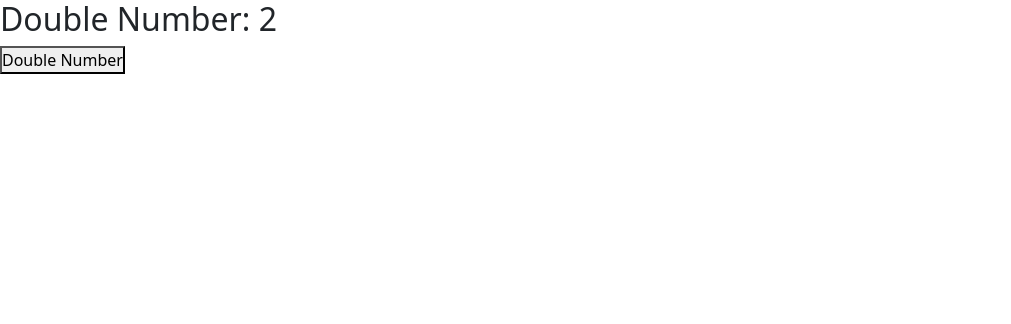
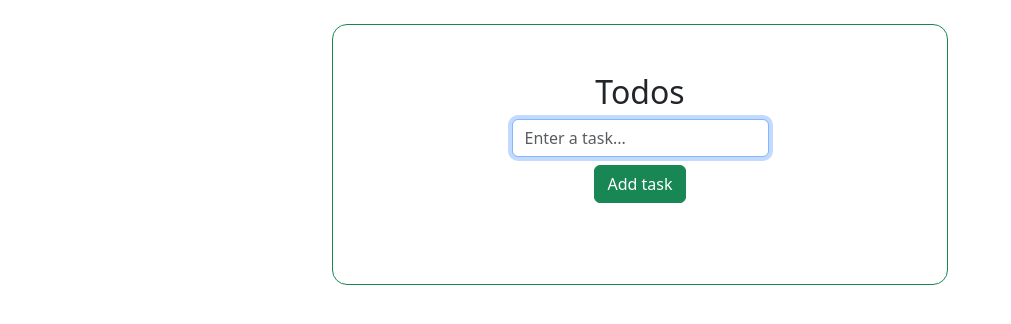
Before and after one commit to toopsie-dev/React-Vite, a React (Vite) app: page / in a window 1280 px wide. Shown: the top 324 px of the page, without its empty margins (0-1011 px from the left). Built offline with nearby package versions, Linux system fonts and the light colour scheme.

Commit message:
Created a todo app applying react hooks

```diff
--- a/src/App.jsx
+++ b/src/App.jsx
@@ -1,9 +1,9 @@
-import UseMemo from "./components/React Hooks/UseMemo";
+import TodosComponent from "./components/Todos/TodosComponent";
 
 const App = () => {
   return (
     <>
-      <UseMemo />
+      <TodosComponent />
     </>
   );
 };
--- /dev/null
+++ b/src/components/Todos/TodoForm.jsx
@@ -0,0 +1,33 @@
+import { useContext } from "react";
+import TodoContext from "../context/TodoContext";
+
+const TodoForm = () => {
+  const { inputRef, error, task, setTask, handleTaskSumbit } =
+    useContext(TodoContext);
+  return (
+    <form className="form text-center" onSubmit={handleTaskSumbit}>
+      <div className="mb-2">
+        <input
+          ref={inputRef}
+          className="form-control"
+          type="text"
+          placeholder="Enter a task..."
+          value={task}
+          onChange={(e) => setTask(e.target.value)}
+        />
+        {error && (
+          <p style={{ fontSize: "12px", color: "red" }}>
+            You must not have empty task.
+          </p>
+        )}
+      </div>
+      <div>
+        <button type="submit" className="btn btn-md btn-success">
+          Add task
+        </button>
+      </div>
+    </form>
+  );
+};
+
+export default TodoForm;
--- /dev/null
+++ b/src/components/Todos/TodoList.jsx
@@ -0,0 +1,18 @@
+import { useContext } from "react";
+import TodoContext from "../context/TodoContext";
+
+const TodoList = () => {
+  const { taskList } = useContext(TodoContext);
+
+  return (
+    <ul className="list-group">
+      {taskList.map((task, index) => (
+        <li key={index} className="list-group-item">
+          {task}
+        </li>
+      ))}
+    </ul>
+  );
+};
+
+export default TodoList;
--- /dev/null
+++ b/src/components/Todos/TodoProvider.jsx
@@ -0,0 +1,37 @@
+import { useEffect, useRef, useState } from "react";
+import TodoContext from "../context/TodoContext";
+
+const TodoProvider = ({ children }) => {
+  const [task, setTask] = useState("");
+  const [taskList, setTaskList] = useState([]);
+  const [error, setError] = useState(false);
+  const inputRef = useRef();
+
+  useEffect(() => {
+    inputRef.current.focus();
+  }, [task]);
+
+  const handleTaskSumbit = (event) => {
+    event.preventDefault();
+    if (task) {
+      setTaskList([...taskList, task]);
+      setTask("");
+      setError(false);
+    } else {
+      setError(true);
+    }
+    inputRef.current.focus();
+  };
+
+  return (
+    <>
+      <TodoContext.Provider
+        value={{ task, setTask, taskList, error, inputRef, handleTaskSumbit }}
+      >
+        {children}
+      </TodoContext.Provider>
+    </>
+  );
+};
+
+export default TodoProvider;
--- /dev/null
+++ b/src/components/Todos/TodosComponent.jsx
@@ -0,0 +1,26 @@
+import TodoForm from "./TodoForm";
+import TodoList from "./TodoList";
+import TodoProvider from "./TodoProvider";
+
+const TodosComponent = () => {
+  return (
+    <TodoProvider>
+      <div className="d-flex justify-content-center p-4">
+        <div
+          className="d-flex flex-column align-items-center border border-success p-5 w-50"
+          style={{ borderRadius: "15px" }}
+        >
+          <h2 className="text-center">Todos</h2>
+
+          <TodoForm />
+
+          <hr />
+
+          <TodoList />
+        </div>
+      </div>
+    </TodoProvider>
+  );
+};
+
+export default TodosComponent;
--- /dev/null
+++ b/src/components/context/TodoContext.js
@@ -0,0 +1,5 @@
+import { createContext } from "react";
+
+const TodoContext = createContext();
+
+export default TodoContext;
```
